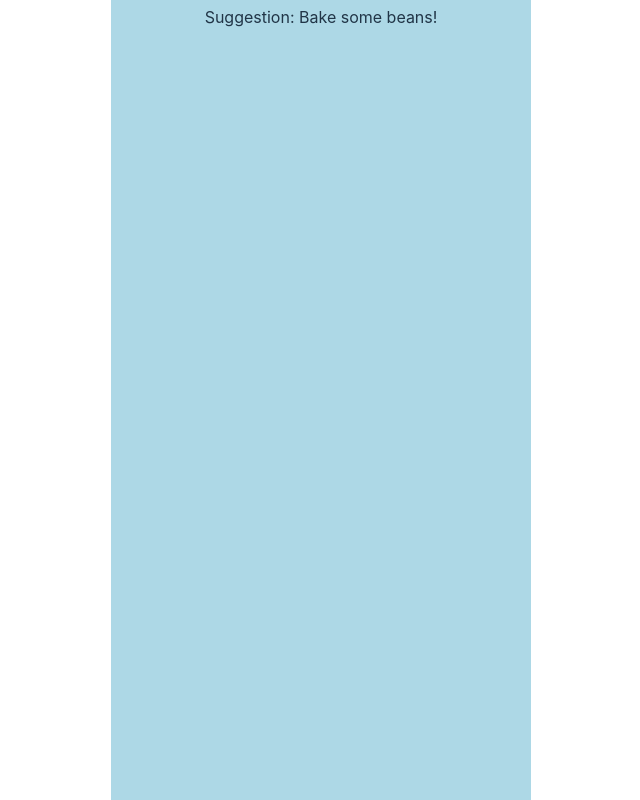
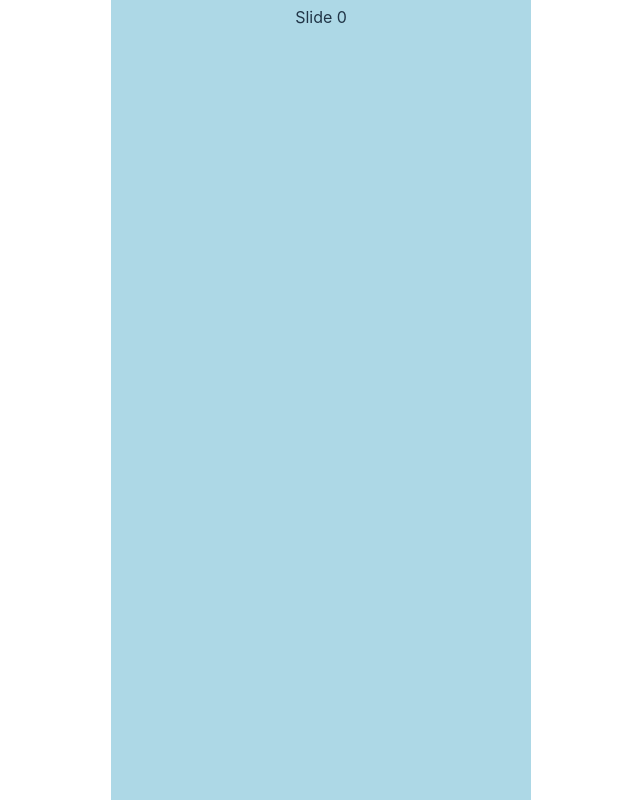
Before and after one commit to jwt2706/Grype, a React (Vite) app in the folder App/: page / in a window 1280 px wide. Shown: the whole page, without its empty margins (319-959 px from the left). Built offline with nearby package versions, Linux system fonts and the light colour scheme.

Commit message:
works now

```diff
--- a/App/src/App.tsx
+++ b/App/src/App.tsx
@@ -15,6 +15,14 @@ function App() {
     useEffect(() => {
         const slideData = ContentService.generateWidgets();
         const newWidgets: JSX.Element[] = []
+
+        for (let i = 0; i < 4; i++) {
+            newWidgets.push(
+                <Widget>
+                    Slide {i}
+                </Widget>
+            );
+        }
 
         for (const slide of slideData) {
             if (slide instanceof EndOfDayWidgetData) {
@@ -49,11 +57,10 @@ function App() {
     return (
         <>
             <Layout>
-          <Container>
-                <VerticalCarousel slides={widget}>
-                </VerticalCarousel>
-        </Container>
-
+              <Container>
+                    <VerticalCarousel slides={widget}>
+                    </VerticalCarousel>
+              </Container>
             </Layout>
         </>
     )
--- a/App/src/components/VerticalCarousel.tsx
+++ b/App/src/components/VerticalCarousel.tsx
@@ -18,7 +18,7 @@ const VerticalCarousel = (props: VerticalCarouselProps) => {
                 moveSlide(1);
             }
         });
-    }, [onLoad]);
+    }, [onLoad, props.slides]);
 
     const moveSlide = (direction: number) => {
         if (index == props.slides.length) {
```
